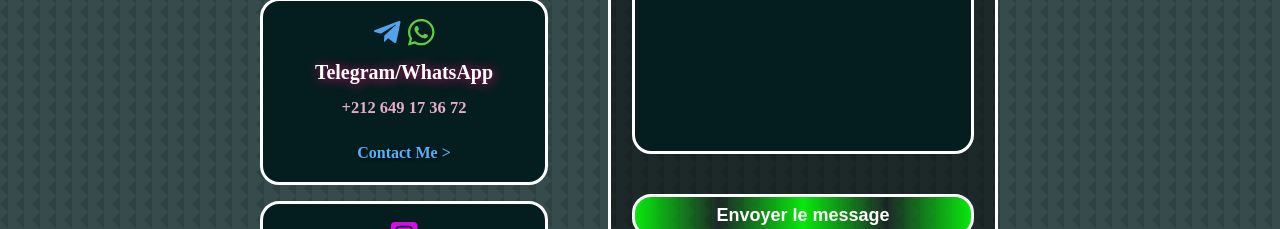
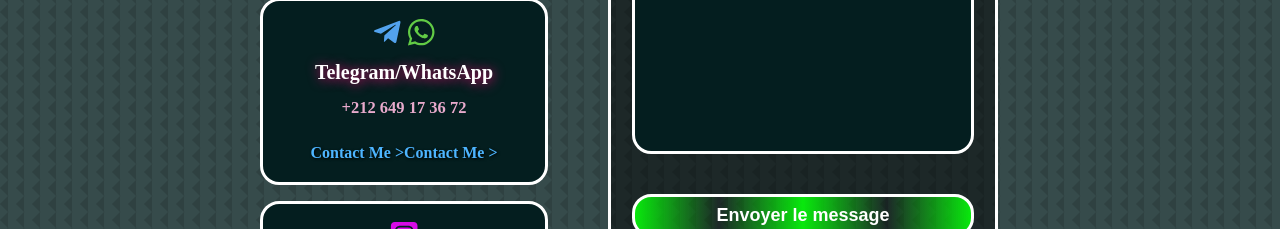
Before and after one commit to Mouhamed1003/keenprogrammer.com, a React (Create React App) app: page / in a window 1280 px wide. Shown: the part 5740-5969 px from the top of the page. Built offline with nearby package versions, Linux system fonts and the light colour scheme.

Commit message:
Update Contact.jsx

```diff
--- a/src/components/contact/Contact.jsx
+++ b/src/components/contact/Contact.jsx
@@ -50,6 +50,7 @@ const Contact = () => {
             <h4>Telegram/WhatsApp</h4>
             <h6>+212 649 17 36 72</h6>
             <a href="https://t.me/Mouhameth_Diouf1003" target="_blank" rel="noreferrer">Contact Me{" >"}</a>
+            <a href="https://wa.me/qr/6BDEFD47FLQVM1" target="_blank" rel="noreferrer">Contact Me{" >"}</a>
           </article>
           <article className="contact_option">
             <FaSquareInstagram className='contact_option-icon2'/>
```
